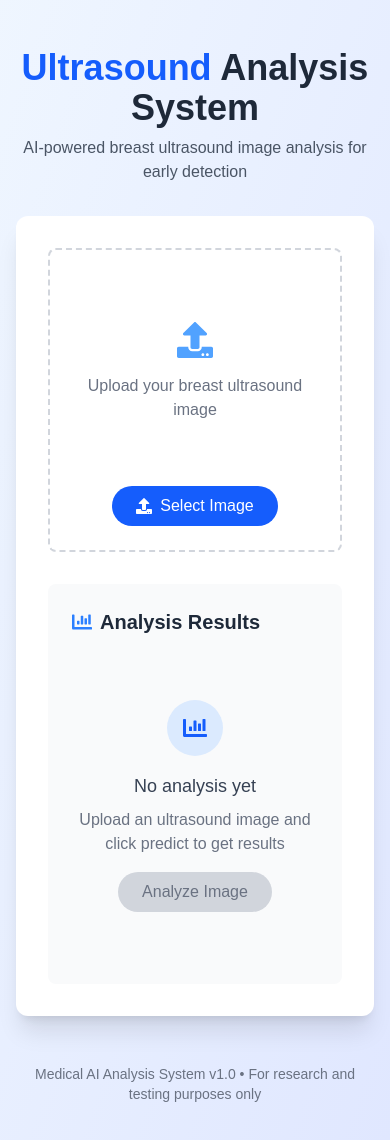
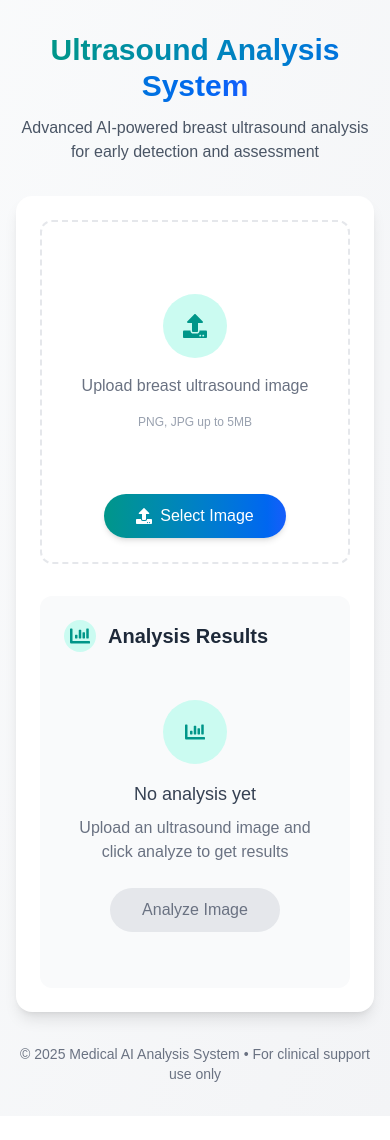
Before and after one commit to kwamebaah1/Ultrasound-Analysis, a Next.js app: page / in a window 390 px wide. Shown: the top 1140 px of the page. After the commit the page ends 1116 px from the top, so only its background shows below. Built offline with nearby package versions, Linux system fonts and the light colour scheme.

Commit message:
Ultrasound Analysis Chatbot

```diff
--- a/src/app/page.js
+++ b/src/app/page.js
@@ -3,6 +3,122 @@
 import { useState, useRef, useEffect } from 'react';
 import { FaUpload, FaSpinner, FaChartBar, FaInfoCircle } from 'react-icons/fa';
 import ChatBot from './components/ChatBot';
+
+// New components for better organization
+const LoadingIndicator = ({ steps, currentStep }) => {
+  const progress = ((steps.indexOf(currentStep) + 1) / steps.length) * 100;
+
+  return (
+    <div className="flex flex-col items-center justify-center py-8">
+      <div className="relative mb-6 w-16 h-16">
+        <div className="absolute inset-0 rounded-full border-4 border-teal-100"></div>
+        <FaSpinner className="absolute inset-0 m-auto animate-spin text-3xl text-teal-600" />
+        <div className="absolute inset-0 flex items-center justify-center">
+          <span className="text-sm font-bold text-teal-700">
+            {Math.floor(progress)}%
+          </span>
+        </div>
+      </div>
+      <p className="text-gray-600 text-center mb-2 max-w-xs">{currentStep}</p>
+      <div className="w-full bg-gray-100 rounded-full h-2 mt-2 max-w-xs">
+        <div
+          className="bg-gradient-to-r from-teal-500 to-blue-600 h-2 rounded-full"
+          style={{
+            width: `${progress}%`,
+            transition: 'width 0.5s ease-in-out'
+          }}
+        ></div>
+      </div>
+      <p className="text-sm text-gray-500 mt-4">
+        Analyzing with precision...
+      </p>
+    </div>
+  );
+};
+
+const DiagnosisResult = ({ diagnosis, confidence }) => {
+  return (
+    <div className={`p-4 rounded-lg border-l-4 ${
+      diagnosis === 'Benign'
+        ? 'border-green-500 bg-green-50 text-green-800'
+        : 'border-red-500 bg-red-50 text-red-800'
+    }`}>
+      <div className="flex justify-between items-center">
+        <p className="font-bold text-lg">{diagnosis}</p>
+        <span className="text-sm bg-white px-3 py-1 rounded-full font-medium shadow-sm">
+          Confidence: {confidence.toFixed(1)}%
+        </span>
+      </div>
+    </div>
+  );
+};
+
+const ProbabilityBar = ({ label, value, color }) => {
+  const gradient = {
+    green: 'from-green-400 to-green-600',
+    red: 'from-red-400 to-red-600',
+    blue: 'from-blue-400 to-blue-600'
+  }[color];
+
+  return (
+    <div className="mb-4">
+      <div className="flex justify-between mb-1">
+        <span className="font-medium text-gray-700">{label}</span>
+        <span className="font-medium">{value.toFixed(1)}%</span>
+      </div>
+      <div className="w-full bg-gray-100 rounded-full h-2.5">
+        <div
+          className={`bg-gradient-to-r ${gradient} h-2.5 rounded-full`}
+          style={{ width: `${value}%` }}
+        ></div>
+      </div>
+    </div>
+  );
+};
+
+const UploadArea = ({ preview, triggerFileInput, image, setPreview }) => {
+  return (
+    <div className="border-2 border-dashed border-gray-200 rounded-xl p-6 flex flex-col items-center justify-center transition-all hover:border-teal-300 hover:bg-teal-50/50">
+      {preview ? (
+        <div className="relative w-full h-64 mb-4 group">
+          <img
+            src={preview}
+            alt="Uploaded ultrasound"
+            className="w-full h-full object-contain rounded-lg shadow-sm"
+          />
+          <button
+            onClick={() => setPreview('')}
+            className="absolute top-3 right-3 bg-white/90 text-gray-600 rounded-full p-1.5 hover:bg-red-500 hover:text-white transition-all opacity-0 group-hover:opacity-100 shadow-md"
+          >
+            ×
+          </button>
+        </div>
+      ) : (
+        <div className="text-center py-12">
+          <div className="mx-auto mb-4 w-16 h-16 bg-teal-100 rounded-full flex items-center justify-center">
+            <FaUpload className="text-2xl text-teal-600" />
+          </div>
+          <p className="text-gray-500 mb-4">Upload breast ultrasound image</p>
+          <p className="text-xs text-gray-400">PNG, JPG up to 5MB</p>
+        </div>
+      )}
+
+      <button
+        onClick={triggerFileInput}
+        className="mt-4 bg-gradient-to-r from-teal-600 to-blue-600 hover:from-teal-700 hover:to-blue-700 text-white font-medium py-2.5 px-8 rounded-full flex items-center shadow-md hover:shadow-lg transition-all"
+      >
+        <FaUpload className="mr-2" />
+        {image ? 'Change Image' : 'Select Image'}
+      </button>
+
+      {image && (
+        <p className="mt-3 text-sm text-gray-500">
+          {image.name} ({(image.size / 1024).toFixed(1)} KB)
+        </p>
+      )}
+    </div>
+  );
+};
 
 export default function Home() {
   const [image, setImage] = useState(null);
@@ -13,7 +129,6 @@ export default function Home() {
   const [preview, setPreview] = useState('');
   const fileInputRef = useRef(null);
 
-  // Simulated loading steps
   const loadingSteps = [
     "Uploading image to server...",
     "Analyzing image features...",
@@ -30,7 +145,7 @@ export default function Home() {
         setLoadingProgress(loadingSteps[currentStep]);
         currentStep++;
       }
-    }, 1500); // Rotate through steps every 1.5 seconds
+    }, 1500);
 
     return () => clearInterval(interval);
   }, [isLoading]);
@@ -40,7 +155,12 @@ export default function Home() {
     if (!file) return;
 
     if (!file.type.match('image.*')) {
-      setError('Please upload an image file');
+      setError('Please upload an image file (PNG or JPG)');
+      return;
+    }
+
+    if (file.size > 5 * 1024 * 1024) {
+      setError('File size should be less than 5MB');
       return;
     }
 
@@ -48,7 +168,6 @@ export default function Home() {
     setImage(file);
     setPrediction(null);
 
-    // Create preview
     const reader = new FileReader();
     reader.onload = (e) => setPreview(e.target.result);
     reader.readAsDataURL(file);
@@ -104,7 +223,7 @@ export default function Home() {
 
       setPrediction(processedResult);
     } catch (err) {
-      setError('Failed to get prediction. Please try again.');
+      setError('Failed to get prediction. Please try again later.');
       console.error(err);
     } finally {
       setIsLoading(false);
@@ -117,38 +236,28 @@ export default function Home() {
   };
 
   return (
-    <div className="min-h-screen bg-gradient-to-br from-blue-50 to-indigo-100 flex flex-col items-center py-12 px-4">
+    <div className="min-h-screen bg-gradient-to-br from-gray-50 to-gray-100 flex flex-col items-center py-8 px-4 sm:px-6 lg:px-8">
       <header className="w-full max-w-6xl mb-8 text-center">
-        <h1 className="text-4xl font-bold text-gray-800 mb-2">
-          <span className="text-blue-600">Ultrasound</span> Analysis System
+        <h1 className="text-3xl sm:text-4xl font-bold text-gray-900 mb-3">
+          <span className="bg-gradient-to-r from-teal-600 to-blue-600 bg-clip-text text-transparent">
+            Ultrasound Analysis System
+          </span>
         </h1>
-        <p className="text-gray-600">AI-powered breast ultrasound image analysis for early detection</p>
+        <p className="text-gray-600 max-w-2xl mx-auto">
+          Advanced AI-powered breast ultrasound analysis for early detection and assessment
+        </p>
       </header>
 
-      <main className="w-full max-w-6xl bg-white rounded-xl shadow-xl overflow-hidden">
-        <div className="grid md:grid-cols-2 gap-8 p-8">
+      <main className="w-full max-w-6xl bg-white rounded-2xl shadow-lg overflow-hidden">
+        <div className="grid md:grid-cols-2 gap-0 md:gap-8 p-6 md:p-8">
           {/* Image Upload Section */}
-          <div className="border-2 border-dashed border-gray-300 rounded-lg p-6 flex flex-col items-center justify-center">
-            {preview ? (
-              <div className="relative w-full h-64 mb-4">
-                <img
-                  src={preview}
-                  alt="Uploaded ultrasound"
-                  className="w-full h-full object-contain rounded-md"
-                />
-                <button
-                  onClick={() => setPreview('')}
-                  className="absolute top-2 right-2 bg-red-500 text-white rounded-full p-1 hover:bg-red-600"
-                >
-                  ×
-                </button>
-              </div>
-            ) : (
-              <div className="text-center py-12">
-                <FaUpload className="mx-auto text-4xl text-blue-400 mb-4" />
-                <p className="text-gray-500 mb-4">Upload your breast ultrasound image</p>
-              </div>
-            )}
+          <div className="mb-8 md:mb-0">
+            <UploadArea
+              preview={preview}
+              triggerFileInput={triggerFileInput}
+              image={image}
+              setPreview={setPreview}
+            />
 
             <input
               type="file"
@@ -157,132 +266,63 @@ export default function Home() {
               accept="image/*"
               className="hidden"
             />
-
-            <button
-              onClick={triggerFileInput}
-              className="bg-blue-600 hover:bg-blue-700 cursor-pointer text-white font-medium py-2 px-6 rounded-full flex items-center"
-            >
-              <FaUpload className="mr-2" />
-              {image ? 'Change Image' : 'Select Image'}
-            </button>
-
-            {image && (
-              <p className="mt-2 text-sm text-gray-500">
-                {image.name} ({(image.size / 1024).toFixed(1)} KB)
-              </p>
-            )}
           </div>
 
           {/* Analysis Section */}
-          <div className="bg-gray-50 rounded-lg p-6">
+          <div className="bg-gray-50 rounded-xl p-6">
             <h2 className="text-xl font-semibold text-gray-800 mb-4 flex items-center">
-              <FaChartBar className="text-blue-500 mr-2" />
+              <div className="w-8 h-8 rounded-full bg-teal-100 flex items-center justify-center mr-3">
+                <FaChartBar className="text-teal-600" />
+              </div>
               Analysis Results
             </h2>
 
             {isLoading ? (
-              <div className="flex flex-col items-center justify-center py-8">
-                <div className="relative mb-6">
-                  <FaSpinner className="animate-spin text-4xl text-blue-500" />
-                  <div className="absolute inset-0 flex items-center justify-center">
-                    <span className="text-xs font-bold text-blue-700">
-                      {Math.floor((loadingSteps.indexOf(loadingProgress) / loadingSteps.length) * 100)}%
-                    </span>
-                  </div>
-                </div>
-                <p className="text-gray-600 text-center mb-2">{loadingProgress}</p>
-                <div className="w-full bg-gray-200 rounded-full h-1.5 mt-2">
-                  <div
-                    className="bg-blue-600 h-1.5 rounded-full"
-                    style={{
-                      width: `${(loadingSteps.indexOf(loadingProgress) / (loadingSteps.length - 1) * 100)}%`,
-                      transition: 'width 0.5s ease-in-out'
-                    }}
-                  ></div>
-                </div>
-                <p className="text-sm text-gray-500 mt-4">
-                  This may take a moment as we carefully analyze your ultrasound...
-                </p>
-              </div>
+              <LoadingIndicator steps={loadingSteps} currentStep={loadingProgress} />
             ) : prediction ? (
-              <div>
-                <div className="mb-6">
-                  <h3 className="text-lg font-medium text-gray-700 mb-2">Diagnosis</h3>
-                  <div className={`p-4 rounded-lg ${
-                    prediction.diagnosis === 'Benign'
-                      ? 'bg-green-100 text-green-800'
-                      : 'bg-red-100 text-red-800'
-                  }`}>
-                    <div className="flex justify-between items-center">
-                      <p className="font-bold text-lg">{prediction.diagnosis}</p>
-                      <span className="text-sm bg-white px-2 py-1 rounded-full font-medium">
-                        Confidence: {prediction.confidence.toFixed(1)}%
-                      </span>
-                    </div>
+              <div className="space-y-6">
+                <DiagnosisResult diagnosis={prediction.diagnosis} confidence={prediction.confidence} />
+
+                <div>
+                  <h3 className="text-lg font-medium text-gray-700 mb-3">Probability Distribution</h3>
+                  <div className="space-y-4">
+                    <ProbabilityBar label="Benign" value={prediction.benign} color="green" />
+                    <ProbabilityBar label="Malignant" value={prediction.malignant} color="red" />
                   </div>
                 </div>
 
-                <div className="mb-6">
-                  <h3 className="text-lg font-medium text-gray-700 mb-3">Probability Distribution</h3>
-                  <div className="space-y-4">
-                    <div>
-                      <div className="flex justify-between mb-1">
-                        <span className="font-medium text-gray-700">Benign</span>
-                        <span className="font-medium">{prediction.benign.toFixed(1)}%</span>
-                      </div>
-                      <div className="w-full bg-gray-200 rounded-full h-3">
-                        <div
-                          className="bg-green-500 h-3 rounded-full"
-                          style={{ width: `${prediction.benign}%` }}
-                        ></div>
-                      </div>
-                    </div>
-                    <div>
-                      <div className="flex justify-between mb-1">
-                        <span className="font-medium text-gray-700">Malignant</span>
-                        <span className="font-medium">{prediction.malignant.toFixed(1)}%</span>
-                      </div>
-                      <div className="w-full bg-gray-200 rounded-full h-3">
-                        <div
-                          className="bg-red-500 h-3 rounded-full"
-                          style={{ width: `${prediction.malignant}%` }}
-                        ></div>
-                      </div>
-                    </div>
+                <div>
+                  <h3 className="text-lg font-medium text-gray-700 mb-2">Explanation</h3>
+                  <div className="bg-blue-50/70 p-4 rounded-lg text-sm text-blue-800 border border-blue-100">
+                    {prediction.advice}
                   </div>
                 </div>
 
-                <div className="mb-6">
-                  <h3 className="text-lg font-medium text-gray-700 mb-2">Explanation</h3>
-                  <div className="bg-blue-50 p-4 rounded-lg text-sm text-blue-800">
-                    {prediction.advice}
-                  </div>
-                </div>
                 <ChatBot
                   initialAdvice={prediction.advice}
                   diagnosis={prediction.diagnosis}
                   confidence={prediction.confidence}
                 />
 
-                <div className="bg-blue-50 p-4 rounded-lg text-sm text-blue-800 flex items-start">
-                  <FaInfoCircle className="mr-2 mt-0.5 flex-shrink-0" />
+                <div className="bg-blue-50/70 p-4 rounded-lg text-sm text-blue-800 flex items-start border border-blue-100">
+                  <FaInfoCircle className="mr-2 mt-0.5 flex-shrink-0 text-blue-500" />
                   <p>This analysis is for preliminary assessment only. Please consult with a medical professional for definitive diagnosis.</p>
                 </div>
               </div>
             ) : (
-              <div className="flex flex-col items-center justify-center py-12 text-center">
-                <div className="bg-blue-100 p-4 rounded-full mb-4">
-                  <FaChartBar className="text-blue-600 text-2xl" />
+              <div className="flex flex-col items-center justify-center py-8 text-center">
+                <div className="w-16 h-16 bg-teal-100 rounded-full flex items-center justify-center mb-4">
+                  <FaChartBar className="text-teal-600 text-xl" />
                 </div>
                 <h3 className="text-lg font-medium text-gray-700 mb-2">No analysis yet</h3>
-                <p className="text-gray-500 mb-4">Upload an ultrasound image and click predict to get results</p>
+                <p className="text-gray-500 mb-6 max-w-xs">Upload an ultrasound image and click analyze to get results</p>
                 <button
                   onClick={handlePredict}
                   disabled={!image}
-                  className={`py-2 px-6 rounded-full font-medium flex items-center ${
+                  className={`py-2.5 px-8 rounded-full font-medium flex items-center transition-all ${
                     image
-                      ? 'bg-blue-600 hover:bg-blue-700 text-white'
-                      : 'bg-gray-300 text-gray-500 cursor-not-allowed'
+                      ? 'bg-gradient-to-r from-teal-600 to-blue-600 hover:from-teal-700 hover:to-blue-700 text-white shadow-md hover:shadow-lg'
+                      : 'bg-gray-200 text-gray-500 cursor-not-allowed'
                   }`}
                 >
                   Analyze Image
@@ -291,7 +331,7 @@ export default function Home() {
             )}
 
             {error && (
-              <div className="mt-4 p-3 bg-red-100 text-red-700 rounded-lg text-sm">
+              <div className="mt-4 p-3 bg-red-50 text-red-700 rounded-lg text-sm border border-red-100">
                 {error}
               </div>
             )}
@@ -299,8 +339,8 @@ export default function Home() {
         </div>
       </main>
 
-      <footer className="mt-12 text-center text-gray-500 text-sm">
-        <p>Medical AI Analysis System v1.0 • For research and testing purposes only</p>
+      <footer className="mt-8 text-center text-gray-500 text-sm">
+        <p>© {new Date().getFullYear()} Medical AI Analysis System • For clinical support use only</p>
       </footer>
     </div>
   );
```
